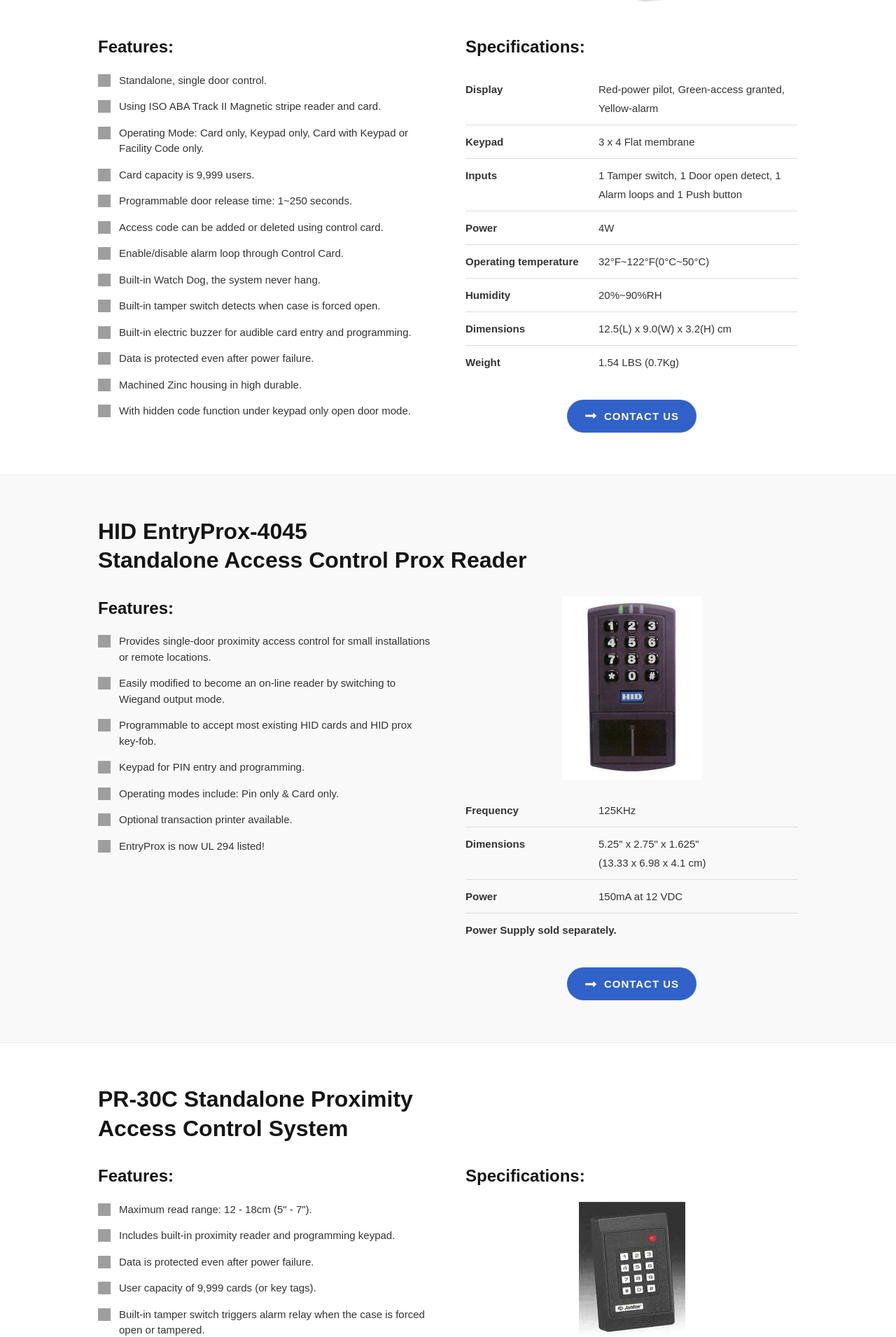
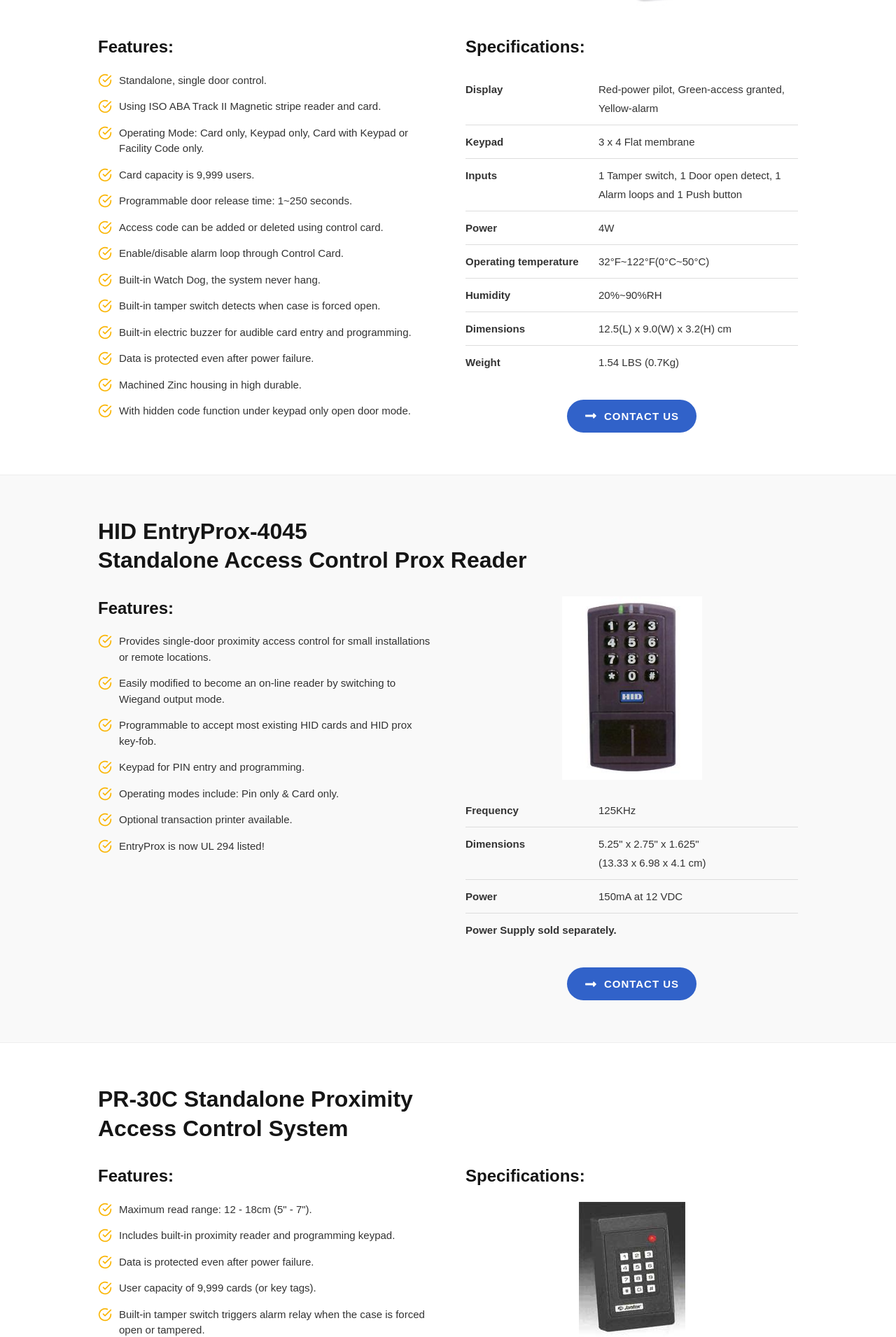
Before and after one commit to TimothyJan/JantekWebsite, an Angular app: page /standalone in a window 1280 px wide. Shown: the part 1345-3255 px from the top of the page at 70% size. Built offline with nearby package versions, Linux system fonts and the light colour scheme; grey boxes are pictures that could not be loaded.

Commit message:
Updated standalone icons

```diff
--- a/src/app/pages/standalone/standalone.css
+++ b/src/app/pages/standalone/standalone.css
@@ -168,12 +168,23 @@
     color: #333;
 }
 
-.feature-icon {
+/* Checkmark icon (same styling as the requirements page) */
+.req-icon {
     position: absolute;
     left: 0;
-    top: 2px;
-    width: 18px;
-    height: 18px;
+    top: 1px;
+    flex-shrink: 0;
+    width: 20px;
+    height: 20px;
+    color: #FAB607; /* Yellow checkmark */
+    display: flex;
+    align-items: center;
+    justify-content: center;
+}
+
+.req-icon svg {
+    width: 100%;
+    height: 100%;
 }
 
 /* Specs Table */
--- a/src/app/pages/standalone/standalone.html
+++ b/src/app/pages/standalone/standalone.html
@@ -36,19 +36,19 @@
                 <div class="features-column">
                     <h3>Features:</h3>
                     <ul class="feature-list">
-                        <li><img src="assets/images/check-circle.svg" alt="" class="feature-icon">Standalone, single door control.</li>
-                        <li><img src="assets/images/check-circle.svg" alt="" class="feature-icon">Using ISO ABA Track II Magnetic stripe reader and card.</li>
-                        <li><img src="assets/images/check-circle.svg" alt="" class="feature-icon">Operating Mode: Card only, Keypad only, Card with Keypad or Facility Code only.</li>
-                        <li><img src="assets/images/check-circle.svg" alt="" class="feature-icon">Card capacity is 9,999 users.</li>
-                        <li><img src="assets/images/check-circle.svg" alt="" class="feature-icon">Programmable door release time: 1~250 seconds.</li>
-                        <li><img src="assets/images/check-circle.svg" alt="" class="feature-icon">Access code can be added or deleted using control card.</li>
-                        <li><img src="assets/images/check-circle.svg" alt="" class="feature-icon">Enable/disable alarm loop through Control Card.</li>
-                        <li><img src="assets/images/check-circle.svg" alt="" class="feature-icon">Built-in Watch Dog, the system never hang.</li>
-                        <li><img src="assets/images/check-circle.svg" alt="" class="feature-icon">Built-in tamper switch detects when case is forced open.</li>
-                        <li><img src="assets/images/check-circle.svg" alt="" class="feature-icon">Built-in electric buzzer for audible card entry and programming.</li>
-                        <li><img src="assets/images/check-circle.svg" alt="" class="feature-icon">Data is protected even after power failure.</li>
-                        <li><img src="assets/images/check-circle.svg" alt="" class="feature-icon">Machined Zinc housing in high durable.</li>
-                        <li><img src="assets/images/check-circle.svg" alt="" class="feature-icon">With hidden code function under keypad only open door mode.</li>
+                        <li><span class="req-icon"><svg viewBox="0 0 24 24" fill="none" stroke="currentColor" stroke-width="2" stroke-linecap="round" stroke-linejoin="round"><path d="M22 11.08V12a10 10 0 1 1-5.93-9.14"></path><polyline points="22 4 12 14.01 9 11.01"></polyline></svg></span>Standalone, single door control.</li>
+                        <li><span class="req-icon"><svg viewBox="0 0 24 24" fill="none" stroke="currentColor" stroke-width="2" stroke-linecap="round" stroke-linejoin="round"><path d="M22 11.08V12a10 10 0 1 1-5.93-9.14"></path><polyline points="22 4 12 14.01 9 11.01"></polyline></svg></span>Using ISO ABA Track II Magnetic stripe reader and card.</li>
+                        <li><span class="req-icon"><svg viewBox="0 0 24 24" fill="none" stroke="currentColor" stroke-width="2" stroke-linecap="round" stroke-linejoin="round"><path d="M22 11.08V12a10 10 0 1 1-5.93-9.14"></path><polyline points="22 4 12 14.01 9 11.01"></polyline></svg></span>Operating Mode: Card only, Keypad only, Card with Keypad or Facility Code only.</li>
+                        <li><span class="req-icon"><svg viewBox="0 0 24 24" fill="none" stroke="currentColor" stroke-width="2" stroke-linecap="round" stroke-linejoin="round"><path d="M22 11.08V12a10 10 0 1 1-5.93-9.14"></path><polyline points="22 4 12 14.01 9 11.01"></polyline></svg></span>Card capacity is 9,999 users.</li>
+                        <li><span class="req-icon"><svg viewBox="0 0 24 24" fill="none" stroke="currentColor" stroke-width="2" stroke-linecap="round" stroke-linejoin="round"><path d="M22 11.08V12a10 10 0 1 1-5.93-9.14"></path><polyline points="22 4 12 14.01 9 11.01"></polyline></svg></span>Programmable door release time: 1~250 seconds.</li>
+                        <li><span class="req-icon"><svg viewBox="0 0 24 24" fill="none" stroke="currentColor" stroke-width="2" stroke-linecap="round" stroke-linejoin="round"><path d="M22 11.08V12a10 10 0 1 1-5.93-9.14"></path><polyline points="22 4 12 14.01 9 11.01"></polyline></svg></span>Access code can be added or deleted using control card.</li>
+                        <li><span class="req-icon"><svg viewBox="0 0 24 24" fill="none" stroke="currentColor" stroke-width="2" stroke-linecap="round" stroke-linejoin="round"><path d="M22 11.08V12a10 10 0 1 1-5.93-9.14"></path><polyline points="22 4 12 14.01 9 11.01"></polyline></svg></span>Enable/disable alarm loop through Control Card.</li>
+                        <li><span class="req-icon"><svg viewBox="0 0 24 24" fill="none" stroke="currentColor" stroke-width="2" stroke-linecap="round" stroke-linejoin="round"><path d="M22 11.08V12a10 10 0 1 1-5.93-9.14"></path><polyline points="22 4 12 14.01 9 11.01"></polyline></svg></span>Built-in Watch Dog, the system never hang.</li>
+                        <li><span class="req-icon"><svg viewBox="0 0 24 24" fill="none" stroke="currentColor" stroke-width="2" stroke-linecap="round" stroke-linejoin="round"><path d="M22 11.08V12a10 10 0 1 1-5.93-9.14"></path><polyline points="22 4 12 14.01 9 11.01"></polyline></svg></span>Built-in tamper switch detects when case is forced open.</li>
+                        <li><span class="req-icon"><svg viewBox="0 0 24 24" fill="none" stroke="currentColor" stroke-width="2" stroke-linecap="round" stroke-linejoin="round"><path d="M22 11.08V12a10 10 0 1 1-5.93-9.14"></path><polyline points="22 4 12 14.01 9 11.01"></polyline></svg></span>Built-in electric buzzer for audible card entry and programming.</li>
+                        <li><span class="req-icon"><svg viewBox="0 0 24 24" fill="none" stroke="currentColor" stroke-width="2" stroke-linecap="round" stroke-linejoin="round"><path d="M22 11.08V12a10 10 0 1 1-5.93-9.14"></path><polyline points="22 4 12 14.01 9 11.01"></polyline></svg></span>Data is protected even after power failure.</li>
+                        <li><span class="req-icon"><svg viewBox="0 0 24 24" fill="none" stroke="currentColor" stroke-width="2" stroke-linecap="round" stroke-linejoin="round"><path d="M22 11.08V12a10 10 0 1 1-5.93-9.14"></path><polyline points="22 4 12 14.01 9 11.01"></polyline></svg></span>Machined Zinc housing in high durable.</li>
+                        <li><span class="req-icon"><svg viewBox="0 0 24 24" fill="none" stroke="currentColor" stroke-width="2" stroke-linecap="round" stroke-linejoin="round"><path d="M22 11.08V12a10 10 0 1 1-5.93-9.14"></path><polyline points="22 4 12 14.01 9 11.01"></polyline></svg></span>With hidden code function under keypad only open door mode.</li>
                     </ul>
                 </div>
 
@@ -111,13 +111,13 @@
                 <div class="features-column">
                     <h3>Features:</h3>
                     <ul class="feature-list">
-                        <li><img src="assets/images/check-circle.svg" alt="" class="feature-icon">Provides single-door proximity access control for small installations or remote locations.</li>
-                        <li><img src="assets/images/check-circle.svg" alt="" class="feature-icon">Easily modified to become an on-line reader by switching to Wiegand output mode.</li>
-                        <li><img src="assets/images/check-circle.svg" alt="" class="feature-icon">Programmable to accept most existing HID cards and HID prox key-fob.</li>
-                        <li><img src="assets/images/check-circle.svg" alt="" class="feature-icon">Keypad for PIN entry and programming.</li>
-                        <li><img src="assets/images/check-circle.svg" alt="" class="feature-icon">Operating modes include: Pin only & Card only.</li>
-                        <li><img src="assets/images/check-circle.svg" alt="" class="feature-icon">Optional transaction printer available.</li>
-                        <li><img src="assets/images/check-circle.svg" alt="" class="feature-icon">EntryProx is now UL 294 listed!</li>
+                        <li><span class="req-icon"><svg viewBox="0 0 24 24" fill="none" stroke="currentColor" stroke-width="2" stroke-linecap="round" stroke-linejoin="round"><path d="M22 11.08V12a10 10 0 1 1-5.93-9.14"></path><polyline points="22 4 12 14.01 9 11.01"></polyline></svg></span>Provides single-door proximity access control for small installations or remote locations.</li>
+                        <li><span class="req-icon"><svg viewBox="0 0 24 24" fill="none" stroke="currentColor" stroke-width="2" stroke-linecap="round" stroke-linejoin="round"><path d="M22 11.08V12a10 10 0 1 1-5.93-9.14"></path><polyline points="22 4 12 14.01 9 11.01"></polyline></svg></span>Easily modified to become an on-line reader by switching to Wiegand output mode.</li>
+                        <li><span class="req-icon"><svg viewBox="0 0 24 24" fill="none" stroke="currentColor" stroke-width="2" stroke-linecap="round" stroke-linejoin="round"><path d="M22 11.08V12a10 10 0 1 1-5.93-9.14"></path><polyline points="22 4 12 14.01 9 11.01"></polyline></svg></span>Programmable to accept most existing HID cards and HID prox key-fob.</li>
+                        <li><span class="req-icon"><svg viewBox="0 0 24 24" fill="none" stroke="currentColor" stroke-width="2" stroke-linecap="round" stroke-linejoin="round"><path d="M22 11.08V12a10 10 0 1 1-5.93-9.14"></path><polyline points="22 4 12 14.01 9 11.01"></polyline></svg></span>Keypad for PIN entry and programming.</li>
+                        <li><span class="req-icon"><svg viewBox="0 0 24 24" fill="none" stroke="currentColor" stroke-width="2" stroke-linecap="round" stroke-linejoin="round"><path d="M22 11.08V12a10 10 0 1 1-5.93-9.14"></path><polyline points="22 4 12 14.01 9 11.01"></polyline></svg></span>Operating modes include: Pin only &amp; Card only.</li>
+                        <li><span class="req-icon"><svg viewBox="0 0 24 24" fill="none" stroke="currentColor" stroke-width="2" stroke-linecap="round" stroke-linejoin="round"><path d="M22 11.08V12a10 10 0 1 1-5.93-9.14"></path><polyline points="22 4 12 14.01 9 11.01"></polyline></svg></span>Optional transaction printer available.</li>
+                        <li><span class="req-icon"><svg viewBox="0 0 24 24" fill="none" stroke="currentColor" stroke-width="2" stroke-linecap="round" stroke-linejoin="round"><path d="M22 11.08V12a10 10 0 1 1-5.93-9.14"></path><polyline points="22 4 12 14.01 9 11.01"></polyline></svg></span>EntryProx is now UL 294 listed!</li>
                     </ul>
                 </div>
 
@@ -162,11 +162,11 @@
                 <div class="features-column">
                     <h3>Features:</h3>
                     <ul class="feature-list">
-                        <li><img src="assets/images/check-circle.svg" alt="" class="feature-icon">Maximum read range: 12 - 18cm (5" - 7").</li>
-                        <li><img src="assets/images/check-circle.svg" alt="" class="feature-icon">Includes built-in proximity reader and programming keypad.</li>
-                        <li><img src="assets/images/check-circle.svg" alt="" class="feature-icon">Data is protected even after power failure.</li>
-                        <li><img src="assets/images/check-circle.svg" alt="" class="feature-icon">User capacity of 9,999 cards (or key tags).</li>
-                        <li><img src="assets/images/check-circle.svg" alt="" class="feature-icon">Built-in tamper switch triggers alarm relay when the case is forced open or tampered.</li>
+                        <li><span class="req-icon"><svg viewBox="0 0 24 24" fill="none" stroke="currentColor" stroke-width="2" stroke-linecap="round" stroke-linejoin="round"><path d="M22 11.08V12a10 10 0 1 1-5.93-9.14"></path><polyline points="22 4 12 14.01 9 11.01"></polyline></svg></span>Maximum read range: 12 - 18cm (5" - 7").</li>
+                        <li><span class="req-icon"><svg viewBox="0 0 24 24" fill="none" stroke="currentColor" stroke-width="2" stroke-linecap="round" stroke-linejoin="round"><path d="M22 11.08V12a10 10 0 1 1-5.93-9.14"></path><polyline points="22 4 12 14.01 9 11.01"></polyline></svg></span>Includes built-in proximity reader and programming keypad.</li>
+                        <li><span class="req-icon"><svg viewBox="0 0 24 24" fill="none" stroke="currentColor" stroke-width="2" stroke-linecap="round" stroke-linejoin="round"><path d="M22 11.08V12a10 10 0 1 1-5.93-9.14"></path><polyline points="22 4 12 14.01 9 11.01"></polyline></svg></span>Data is protected even after power failure.</li>
+                        <li><span class="req-icon"><svg viewBox="0 0 24 24" fill="none" stroke="currentColor" stroke-width="2" stroke-linecap="round" stroke-linejoin="round"><path d="M22 11.08V12a10 10 0 1 1-5.93-9.14"></path><polyline points="22 4 12 14.01 9 11.01"></polyline></svg></span>User capacity of 9,999 cards (or key tags).</li>
+                        <li><span class="req-icon"><svg viewBox="0 0 24 24" fill="none" stroke="currentColor" stroke-width="2" stroke-linecap="round" stroke-linejoin="round"><path d="M22 11.08V12a10 10 0 1 1-5.93-9.14"></path><polyline points="22 4 12 14.01 9 11.01"></polyline></svg></span>Built-in tamper switch triggers alarm relay when the case is forced open or tampered.</li>
                     </ul>
                     <div class="contact-btn-wrapper text-left">
                         <a routerLink="/contact-us" class="contact-btn">
@@ -209,12 +209,12 @@
                 <div class="features-column">
                     <h3>Features:</h3>
                     <ul class="feature-list">
-                        <li><img src="assets/images/check-circle.svg" alt="" class="feature-icon">Programmable 4-8 digit code length.</li>
-                        <li><img src="assets/images/check-circle.svg" alt="" class="feature-icon">EPROM Non-volatile memory.</li>
-                        <li><img src="assets/images/check-circle.svg" alt="" class="feature-icon">5 Amp relay, dry contact.</li>
-                        <li><img src="assets/images/check-circle.svg" alt="" class="feature-icon">Relay N/O or N/C field selectable.</li>
-                        <li><img src="assets/images/check-circle.svg" alt="" class="feature-icon">100 User Codes.</li>
-                        <li><img src="assets/images/check-circle.svg" alt="" class="feature-icon">Over 100 million code combinations.</li>
+                        <li><span class="req-icon"><svg viewBox="0 0 24 24" fill="none" stroke="currentColor" stroke-width="2" stroke-linecap="round" stroke-linejoin="round"><path d="M22 11.08V12a10 10 0 1 1-5.93-9.14"></path><polyline points="22 4 12 14.01 9 11.01"></polyline></svg></span>Programmable 4-8 digit code length.</li>
+                        <li><span class="req-icon"><svg viewBox="0 0 24 24" fill="none" stroke="currentColor" stroke-width="2" stroke-linecap="round" stroke-linejoin="round"><path d="M22 11.08V12a10 10 0 1 1-5.93-9.14"></path><polyline points="22 4 12 14.01 9 11.01"></polyline></svg></span>EPROM Non-volatile memory.</li>
+                        <li><span class="req-icon"><svg viewBox="0 0 24 24" fill="none" stroke="currentColor" stroke-width="2" stroke-linecap="round" stroke-linejoin="round"><path d="M22 11.08V12a10 10 0 1 1-5.93-9.14"></path><polyline points="22 4 12 14.01 9 11.01"></polyline></svg></span>5 Amp relay, dry contact.</li>
+                        <li><span class="req-icon"><svg viewBox="0 0 24 24" fill="none" stroke="currentColor" stroke-width="2" stroke-linecap="round" stroke-linejoin="round"><path d="M22 11.08V12a10 10 0 1 1-5.93-9.14"></path><polyline points="22 4 12 14.01 9 11.01"></polyline></svg></span>Relay N/O or N/C field selectable.</li>
+                        <li><span class="req-icon"><svg viewBox="0 0 24 24" fill="none" stroke="currentColor" stroke-width="2" stroke-linecap="round" stroke-linejoin="round"><path d="M22 11.08V12a10 10 0 1 1-5.93-9.14"></path><polyline points="22 4 12 14.01 9 11.01"></polyline></svg></span>100 User Codes.</li>
+                        <li><span class="req-icon"><svg viewBox="0 0 24 24" fill="none" stroke="currentColor" stroke-width="2" stroke-linecap="round" stroke-linejoin="round"><path d="M22 11.08V12a10 10 0 1 1-5.93-9.14"></path><polyline points="22 4 12 14.01 9 11.01"></polyline></svg></span>Over 100 million code combinations.</li>
                     </ul>
                     <div class="contact-btn-wrapper text-left">
                         <a routerLink="/contact-us" class="contact-btn">
@@ -253,14 +253,14 @@
                 <div class="features-column">
                     <h3>Features:</h3>
                     <ul class="feature-list">
-                        <li><img src="assets/images/check-circle.svg" alt="" class="feature-icon">50 programmable user codes, 2 to 8 digits long.</li>
-                        <li><img src="assets/images/check-circle.svg" alt="" class="feature-icon">Over 100 million codes possible.</li>
-                        <li><img src="assets/images/check-circle.svg" alt="" class="feature-icon">Door position sensor input and alarm relay output for alarm interface.</li>
-                        <li><img src="assets/images/check-circle.svg" alt="" class="feature-icon">Self-contained system.</li>
-                        <li><img src="assets/images/check-circle.svg" alt="" class="feature-icon">Easy to program and install.</li>
-                        <li><img src="assets/images/check-circle.svg" alt="" class="feature-icon">Vandal resistant metal housing and keypad.</li>
-                        <li><img src="assets/images/check-circle.svg" alt="" class="feature-icon">Weather resistant for indoor/outdoor use.</li>
-                        <li><img src="assets/images/check-circle.svg" alt="" class="feature-icon">Zinc housing and keypad, making for high durability and security.</li>
+                        <li><span class="req-icon"><svg viewBox="0 0 24 24" fill="none" stroke="currentColor" stroke-width="2" stroke-linecap="round" stroke-linejoin="round"><path d="M22 11.08V12a10 10 0 1 1-5.93-9.14"></path><polyline points="22 4 12 14.01 9 11.01"></polyline></svg></span>50 programmable user codes, 2 to 8 digits long.</li>
+                        <li><span class="req-icon"><svg viewBox="0 0 24 24" fill="none" stroke="currentColor" stroke-width="2" stroke-linecap="round" stroke-linejoin="round"><path d="M22 11.08V12a10 10 0 1 1-5.93-9.14"></path><polyline points="22 4 12 14.01 9 11.01"></polyline></svg></span>Over 100 million codes possible.</li>
+                        <li><span class="req-icon"><svg viewBox="0 0 24 24" fill="none" stroke="currentColor" stroke-width="2" stroke-linecap="round" stroke-linejoin="round"><path d="M22 11.08V12a10 10 0 1 1-5.93-9.14"></path><polyline points="22 4 12 14.01 9 11.01"></polyline></svg></span>Door position sensor input and alarm relay output for alarm interface.</li>
+                        <li><span class="req-icon"><svg viewBox="0 0 24 24" fill="none" stroke="currentColor" stroke-width="2" stroke-linecap="round" stroke-linejoin="round"><path d="M22 11.08V12a10 10 0 1 1-5.93-9.14"></path><polyline points="22 4 12 14.01 9 11.01"></polyline></svg></span>Self-contained system.</li>
+                        <li><span class="req-icon"><svg viewBox="0 0 24 24" fill="none" stroke="currentColor" stroke-width="2" stroke-linecap="round" stroke-linejoin="round"><path d="M22 11.08V12a10 10 0 1 1-5.93-9.14"></path><polyline points="22 4 12 14.01 9 11.01"></polyline></svg></span>Easy to program and install.</li>
+                        <li><span class="req-icon"><svg viewBox="0 0 24 24" fill="none" stroke="currentColor" stroke-width="2" stroke-linecap="round" stroke-linejoin="round"><path d="M22 11.08V12a10 10 0 1 1-5.93-9.14"></path><polyline points="22 4 12 14.01 9 11.01"></polyline></svg></span>Vandal resistant metal housing and keypad.</li>
+                        <li><span class="req-icon"><svg viewBox="0 0 24 24" fill="none" stroke="currentColor" stroke-width="2" stroke-linecap="round" stroke-linejoin="round"><path d="M22 11.08V12a10 10 0 1 1-5.93-9.14"></path><polyline points="22 4 12 14.01 9 11.01"></polyline></svg></span>Weather resistant for indoor/outdoor use.</li>
+                        <li><span class="req-icon"><svg viewBox="0 0 24 24" fill="none" stroke="currentColor" stroke-width="2" stroke-linecap="round" stroke-linejoin="round"><path d="M22 11.08V12a10 10 0 1 1-5.93-9.14"></path><polyline points="22 4 12 14.01 9 11.01"></polyline></svg></span>Zinc housing and keypad, making for high durability and security.</li>
                     </ul>
                 </div>
 
```
